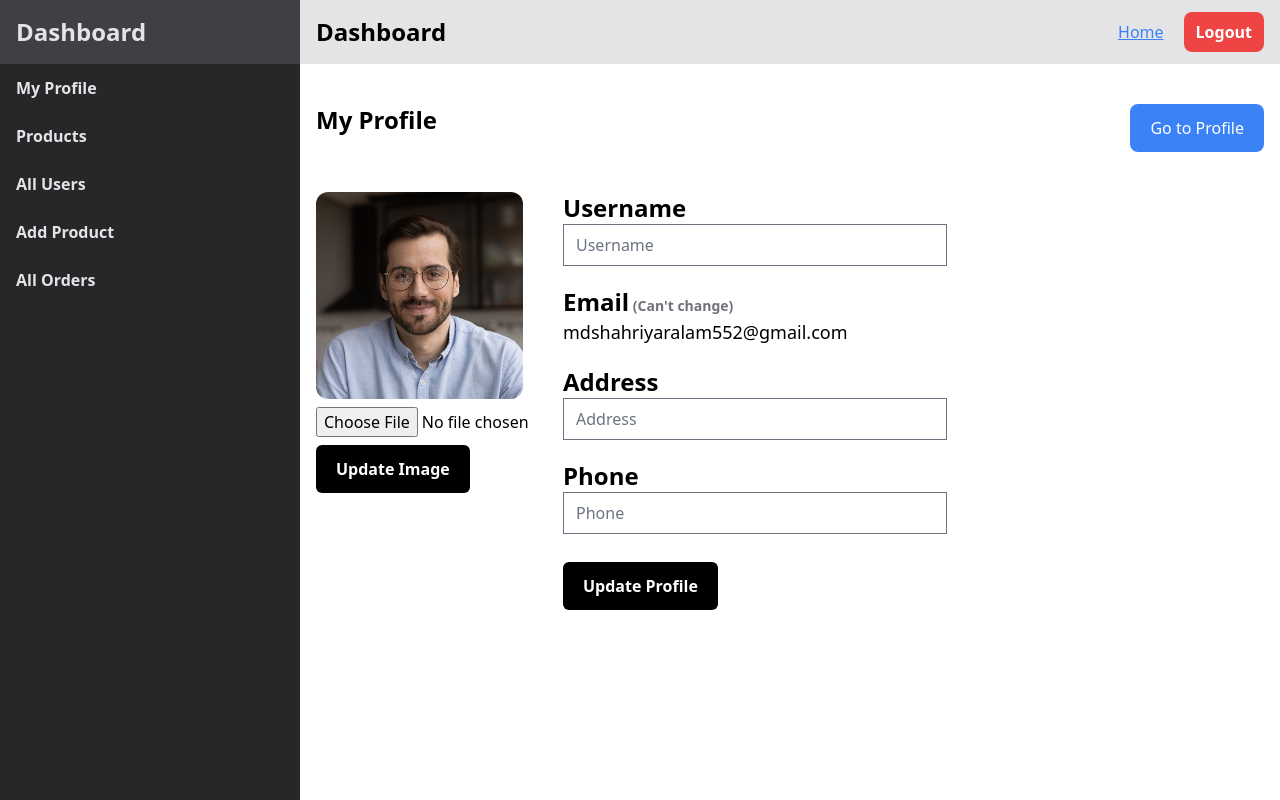
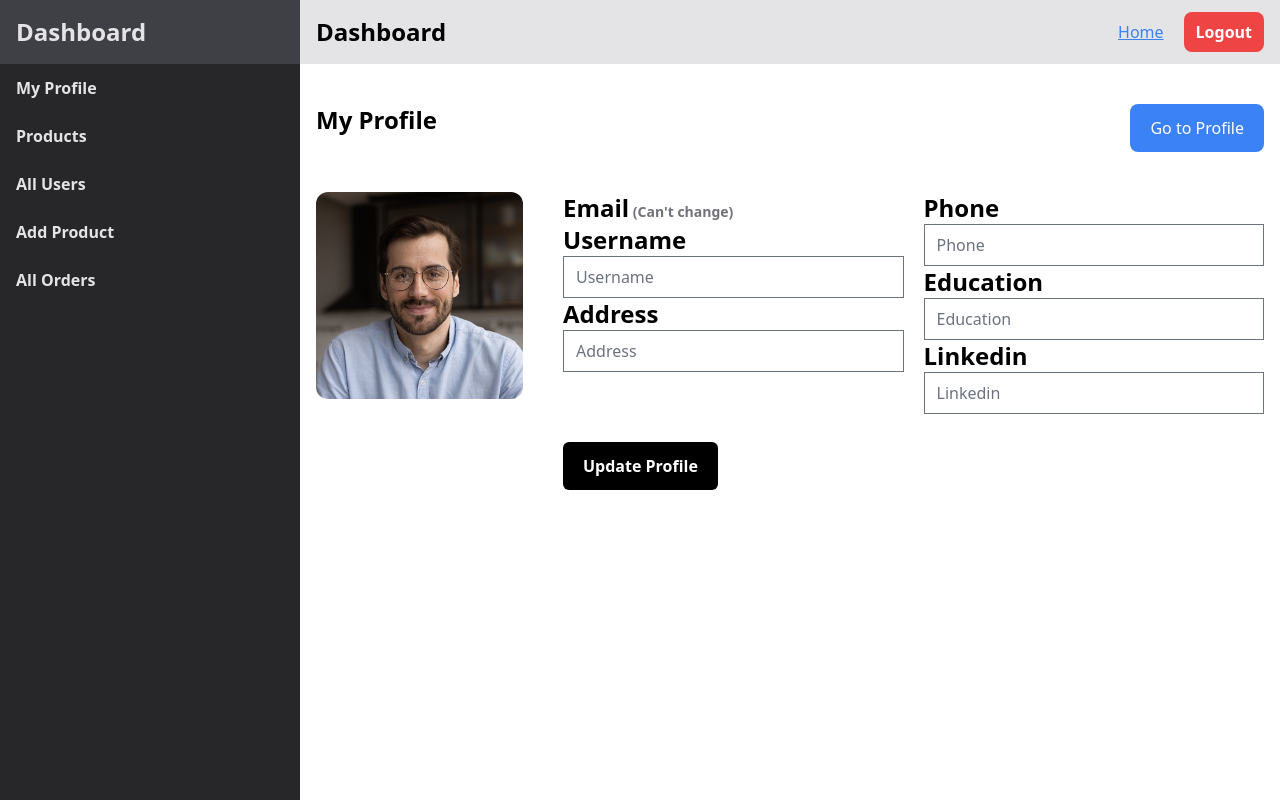
Before and after one commit to shahriyardx/compart, a React (Vite) app: page /dashboard/profile/edit in a window 1280 px wide. Built offline with nearby package versions, Linux system fonts and the light colour scheme; no server answers.

Commit message:
Update profile implemented

```diff
--- a/package.json
+++ b/package.json
@@ -18,6 +18,7 @@
     "react-firebase-hooks": "^5.0.3",
     "react-hook-form": "^7.31.2",
     "react-icons": "^4.3.1",
+    "react-query": "^3.39.0",
     "react-router-dom": "^6.3.0",
     "tailwindcss": "^3.0.24"
   },
--- a/src/App.jsx
+++ b/src/App.jsx
@@ -1,5 +1,6 @@
 import React from "react";
 import { Routes, Route } from "react-router-dom";
+import RequireAuth from "./firebase/RequireAuth";
 import AddProduct from "./pages/Dashboard/AddProduct";
 import EditProfile from "./pages/Dashboard/EditProfile";
 import Dashboard from "./pages/Dashboard/Index";
@@ -27,7 +28,14 @@ const App = () => {
         <Route path="/register" element={<Register />} />
         <Route path="/reset" element={<ResetPassword />} />
 
-        <Route path="/dashboard" element={<Dashboard />} />
+        <Route
+          path="/dashboard"
+          element={
+            <RequireAuth>
+              <Dashboard />
+            </RequireAuth>
+          }
+        />
 
         <Route path="/dashboard/profile" element={<Profile />} />
         <Route path="/dashboard/profile/edit" element={<EditProfile />} />
--- /dev/null
+++ b/src/firebase/RequireAuth.jsx
@@ -0,0 +1,20 @@
+import React from "react";
+import { useAuthState } from "react-firebase-hooks/auth";
+import { Navigate, useLocation } from "react-router-dom";
+import { auth } from ".";
+
+const RequireAuth = (props) => {
+  const [user, loading] = useAuthState(auth);
+  const location = useLocation();
+
+  if (loading) {
+    return <p className="text-2xl">Loading..</p>;
+  }
+
+  if (!user) {
+    return <Navigate to="/login" state={{ from: location }} replace />;
+  }
+  return props.children;
+};
+
+export default RequireAuth;
--- a/src/main.jsx
+++ b/src/main.jsx
@@ -1,13 +1,18 @@
-import React from 'react'
-import ReactDOM from 'react-dom/client'
-import { BrowserRouter } from 'react-router-dom'
-import App from './App'
-import './styles/global.css'
+import React from "react";
+import ReactDOM from "react-dom/client";
+import { BrowserRouter } from "react-router-dom";
+import App from "./App";
+import "./styles/global.css";
+import { QueryClient, QueryClientProvider } from "react-query";
 
-ReactDOM.createRoot(document.getElementById('compart_root')).render(
+const queryClient = new QueryClient();
+
+ReactDOM.createRoot(document.getElementById("compart_root")).render(
   <React.StrictMode>
-    <BrowserRouter>
-      <App />
-    </BrowserRouter>
+    <QueryClientProvider client={queryClient}>
+      <BrowserRouter>
+        <App />
+      </BrowserRouter>
+    </QueryClientProvider>
   </React.StrictMode>
-)
+);
--- a/src/pages/Dashboard/EditProfile.jsx
+++ b/src/pages/Dashboard/EditProfile.jsx
@@ -1,14 +1,44 @@
-import React from "react";
+import React, { useState, useEffect } from "react";
+import { useAuthState, useUpdateProfile } from "react-firebase-hooks/auth";
 import { useForm } from "react-hook-form";
+import { useQuery } from "react-query";
 import { Link } from "react-router-dom";
 import DashPage from "../../components/Layout/DashPage";
+import { auth } from "../../firebase";
+import { API_BASE } from "../config";
 
 const EditProfile = () => {
+  const [profile, setProfile] = useState({});
+  const [user, loading] = useAuthState(auth);
   const { register, handleSubmit } = useForm();
+  const [updateProfile, updating, error] = useUpdateProfile(auth);
 
-  const onSubmit = (data) => {
+  const onSubmit = async (data) => {
     console.log(data);
+    const { displayName, ...otherData } = data;
+
+    await updateProfile({ displayName });
+    console.log(otherData);
+    fetch(`${API_BASE}/user/update/${user?.email}`, {
+      method: "PUT",
+      headers: {
+        "Content-type": "application/json",
+      },
+      body: JSON.stringify(otherData),
+    })
+      .then((response) => response.json())
+      .then((data) => {
+        alert("Profile updated");
+      });
   };
+
+  useEffect(() => {
+    if (!user) return;
+
+    fetch(`${API_BASE}/user/${user?.email}`)
+      .then((response) => response.json())
+      .then((data) => setProfile(data));
+  }, [user]);
 
   return (
     <DashPage>
@@ -28,55 +58,79 @@ const EditProfile = () => {
             src="/images/demo/profile.jpg"
             alt=""
           />
-
-          <div className="mt-2">
-            <input type="file" name="image" />
-            <button className="px-5 py-3 bg-black mt-2 rounded-md text-white font-semibold">
-              Update Image
-            </button>
-          </div>
         </div>
 
         <form
           onSubmit={handleSubmit(onSubmit)}
           className="sm:col-span-2 md:col-span-3 flex flex-col gap-5"
         >
+          <div className="grid grid-cols-1 gap-5 md:grid-cols-2">
             <div>
-            <h1 className="text-2xl font-bold">Username</h1>
-            <input
-              type="text"
-              className="w-full md:w-96"
-              placeholder="Username"
-              {...register("username")}
-            />
-          </div>
-
               <div>
                 <h1 className="text-2xl font-bold">
                   <span>Email</span>
                   <span className="text-zinc-500 text-sm"> (Can't change)</span>
                 </h1>
-            <p className="text-lg">mdshahriyaralam552@gmail.com</p>
+                <p className="text-lg">{user?.email}</p>
+              </div>
+
+              <div>
+                <h1 className="text-2xl font-bold">Username</h1>
+                <input
+                  type="text"
+                  className="w-full"
+                  placeholder="Username"
+                  defaultValue={user?.displayName}
+                  {...register("displayName", { required: true })}
+                />
               </div>
 
               <div>
                 <h1 className="text-2xl font-bold">Address</h1>
                 <input
                   type="text"
-              className="w-full md:w-96"
+                  className="w-full"
                   placeholder="Address"
-              {...register("address")}
+                  defaultValue={profile?.location}
+                  {...register("location")}
+                />
+              </div>
+            </div>
+
+            <div>
+              <div>
+                <h1 className="text-2xl font-bold">Phone</h1>
+                <input
+                  type="text"
+                  className="w-full"
+                  placeholder="Phone"
+                  defaultValue={profile?.phone}
+                  {...register("phone")}
                 />
               </div>
 
               <div>
-            <h1 className="text-2xl font-bold">Phone</h1>
+                <h1 className="text-2xl font-bold">Education</h1>
                 <input
                   type="text"
-              className="w-full md:w-96"
-              placeholder="Phone"
-              {...register("phone")}
+                  className="w-full"
+                  placeholder="Education"
+                  defaultValue={profile?.education}
+                  {...register("education")}
                 />
+              </div>
+
+              <div>
+                <h1 className="text-2xl font-bold">Linkedin</h1>
+                <input
+                  type="text"
+                  className="w-full"
+                  placeholder="Linkedin"
+                  defaultValue={profile?.linkedin}
+                  {...register("linkedin")}
+                />
+              </div>
+            </div>
           </div>
 
           <div>
--- a/src/pages/Dashboard/Index.jsx
+++ b/src/pages/Dashboard/Index.jsx
@@ -4,7 +4,11 @@ import DashPage from "../../components/Layout/DashPage";
 const Dashboard = () => {
   return (
     <DashPage>
-      <p>Hwllo Worlkd</p>
+      <div className="min-h-[calc(100vh-64px)] flex justify-center items-center">
+        <h1 className="text-4xl font-bold text-blue-500">
+          Welcome to Dashboard
+        </h1>
+      </div>
     </DashPage>
   );
 };
--- a/src/pages/Dashboard/Profile.jsx
+++ b/src/pages/Dashboard/Profile.jsx
@@ -1,8 +1,22 @@
-import React from "react";
+import React, { useEffect, useState } from "react";
+import { useAuthState } from "react-firebase-hooks/auth";
 import { Link } from "react-router-dom";
 import DashPage from "../../components/Layout/DashPage";
+import { auth } from "../../firebase";
+import { API_BASE } from "../config";
 
 const Profile = () => {
+  const [profile, setProfile] = useState({});
+  const [user, loading] = useAuthState(auth);
+
+  useEffect(() => {
+    if (!user) return;
+
+    fetch(`${API_BASE}/user/${user?.email}`)
+      .then((response) => response.json())
+      .then((data) => setProfile(data));
+  }, [user]);
+
   return (
     <DashPage>
       <div className="flex justify-between my-10">
@@ -24,24 +38,49 @@ const Profile = () => {
         </div>
 
         <div className="sm:col-span-2 md:col-span-3 flex flex-col gap-5">
+          <div className="grid grid-cols-1 md:grid-cols-2 gap-5">
+            <div>
               <div>
                 <h1 className="text-2xl font-bold">Username</h1>
-            <p className="text-lg">Awesome user</p>
+                <p className="text-lg">{user?.displayName}</p>
               </div>
 
               <div>
                 <h1 className="text-2xl font-bold">Email</h1>
-            <p className="text-lg">mdshahriyaralam552@gmail.com</p>
+                <p className="text-lg">
+                  {user?.email}{" "}
+                  <span
+                    className={`text-sm ${
+                      user?.emailVerified ? "text-green-500" : "text-red-500"
+                    }`}
+                  >
+                    ({user?.emailVerified ? "Verified" : "Unverified"})
+                  </span>
+                </p>
               </div>
 
               <div>
                 <h1 className="text-2xl font-bold">Address</h1>
-            <p className="text-lg">Dhaka bangladesh</p>
+                <p className="text-lg">{profile.location || "Not set"}</p>
+              </div>
             </div>
 
             <div>
+              <div>
                 <h1 className="text-2xl font-bold">Phone</h1>
-            <p className="text-lg">+8801761333883</p>
+                <p className="text-lg">{profile.phone || "Not set"}</p>
+              </div>
+
+              <div>
+                <h1 className="text-2xl font-bold">Education</h1>
+                <p className="text-lg">{profile.education || "Not set"}</p>
+              </div>
+
+              <div>
+                <h1 className="text-2xl font-bold">Linkedin</h1>
+                <p className="text-lg">{profile.linkedin || "Not set"}</p>
+              </div>
+            </div>
           </div>
         </div>
       </div>
```
Also changed, not shown: 1 other file (tests, documents, lock files or other folders). Lines whose indentation alone changed are shown as unchanged.
